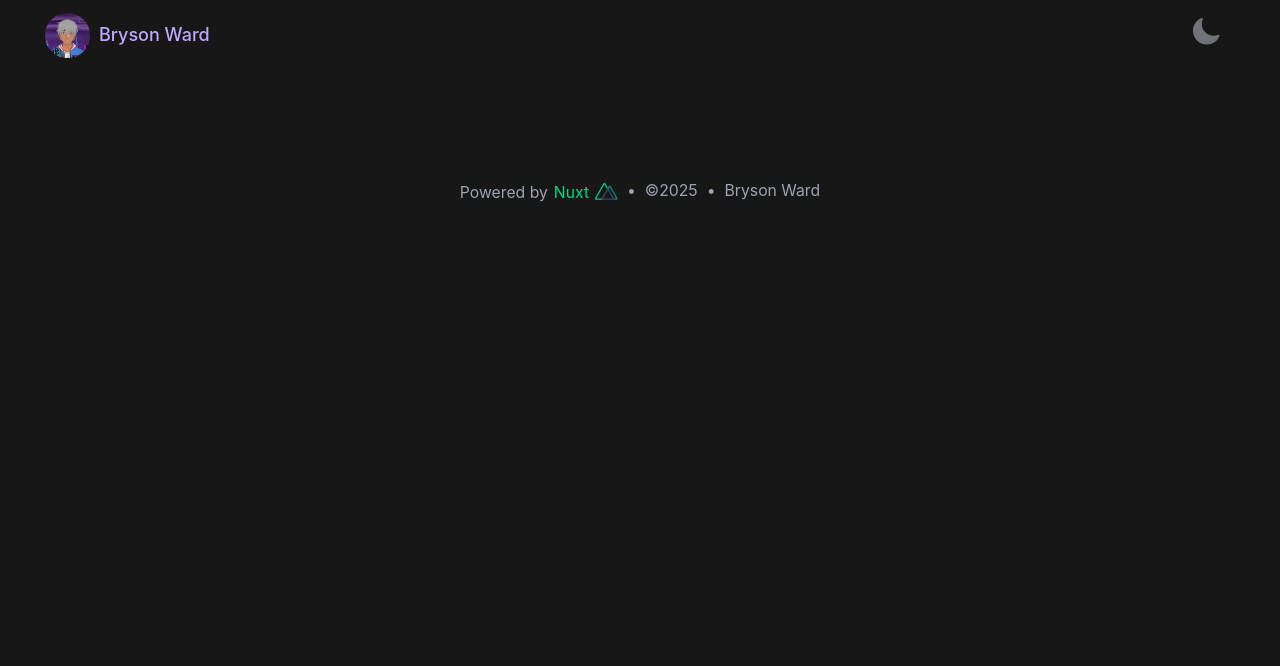
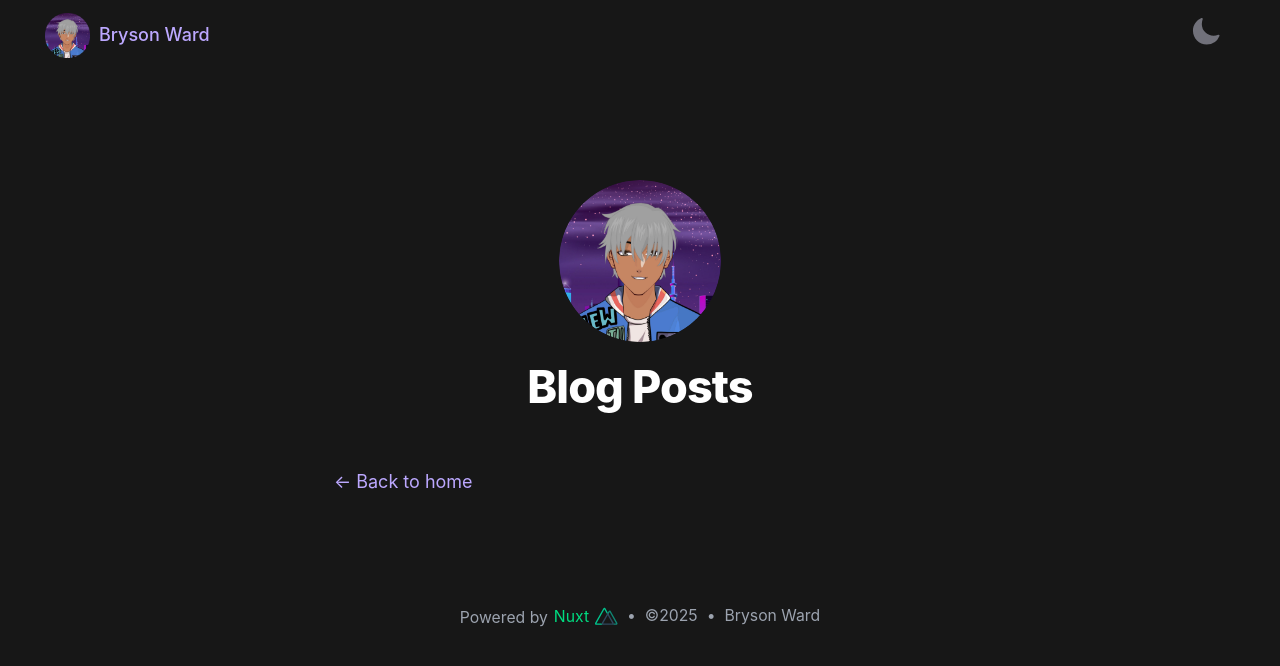
Before and after one commit to brysonbw/nuxt-portfolio-website, a Nuxt app: page /blog in a window 1280 px wide. Shown: the top 666 px of the page. Built offline with nearby package versions, Linux system fonts and the light colour scheme.

Commit message:
blog route

```diff
--- a/assets/css/main.css
+++ b/assets/css/main.css
@@ -32,3 +32,32 @@ img {
   max-width: 100%;
   display: block;
 }
+
+
+.headingMd {
+  font-size: 1.2rem;
+  line-height: 1.5;
+}
+
+.borderCircle {
+  border-radius: 9999px;
+}
+
+.heading2XlTitle {
+  font-size: 2.5rem;
+  line-height: 1.2;
+  font-weight: 800;
+  letter-spacing: -0.05rem;
+  margin: 0;
+  margin-bottom: 1em;
+  text-align: center;
+}
+
+.heading2Xl {
+  font-size: 2.5rem;
+  line-height: 1.2;
+  font-weight: 800;
+  letter-spacing: -0.05rem;
+  margin: 1rem 0;
+  text-align: center;
+}
--- /dev/null
+++ b/pages/blog/index.vue
@@ -0,0 +1,33 @@
+<template>
+  <div>
+    <NuxtLink to="/">
+      <img
+        src="~/assets/images/bryson-avatar.jpg"
+        class="borderCircle mx-auto h-36 w-36"
+        alt="bryson-avatar-img"
+      />
+    </NuxtLink>
+    <!--Blog Posts Title-->
+    <header class="header text-center">
+      <h1 class="heading2Xl text-[#18181B] dark:text-white">Blog Posts</h1>
+    </header>
+
+    <div style="margin: 3rem 0 0">
+      <NuxtLink class="text-zinc-600 dark:text-primary" href="/"
+        >← Back to home</NuxtLink
+      >
+    </div>
+  </div>
+</template>
+
+<script lang="ts">
+import { defineComponent } from 'vue';
+
+export default defineComponent({
+  setup() {
+    return {};
+  },
+});
+</script>
+
+<style scoped></style>
--- a/pages/index.vue
+++ b/pages/index.vue
@@ -26,6 +26,7 @@
         problems. And most importantly creating the change I want to see in the
         world!
       </p>
+      <!--Portfolio-->
       <p class="mt-4">
         <NuxtLink
           to="/portfolio"
@@ -34,6 +35,16 @@
           Portfolio: Skills & Projects</NuxtLink
         >
       </p>
+      <!--Blog-->
+      <p class="mt-4">
+        <NuxtLink
+          to="/blog"
+          class="text-zinc-600 font-medium dark:text-primary"
+        >
+          Blog</NuxtLink
+        >
+      </p>
+      <!--Certificates-->
       <p class="mt-4 text-zinc-600 font-medium dark:text-primary">
         Certificates
       </p>
@@ -58,33 +69,3 @@ export default defineComponent({
   },
 });
 </script>
-
-<style scoped>
-.headingMd {
-  font-size: 1.2rem;
-  line-height: 1.5;
-}
-
-.borderCircle {
-  border-radius: 9999px;
-}
-
-.heading2XlTitle {
-  font-size: 2.5rem;
-  line-height: 1.2;
-  font-weight: 800;
-  letter-spacing: -0.05rem;
-  margin: 0;
-  margin-bottom: 1em;
-  text-align: center;
-}
-
-.heading2Xl {
-  font-size: 2.5rem;
-  line-height: 1.2;
-  font-weight: 800;
-  letter-spacing: -0.05rem;
-  margin: 1rem 0;
-  text-align: center;
-}
-</style>
```
